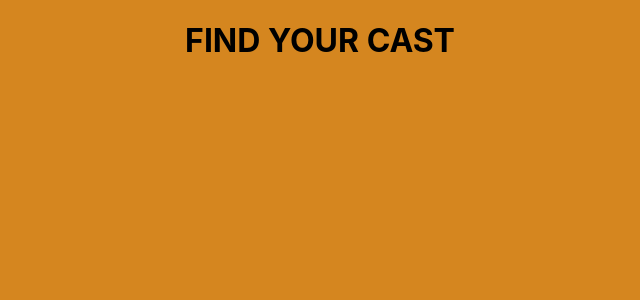
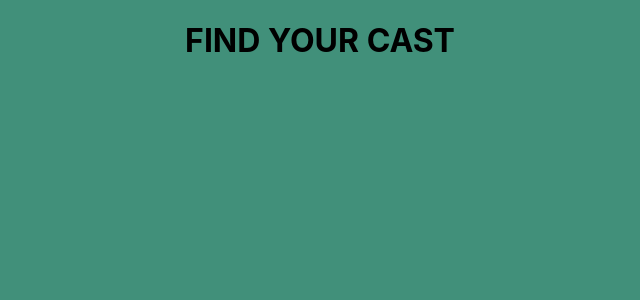
Before and after one commit to seldaerkilic/find-your-cast-app, a React (Create React App) app: page / in a window 1280 px wide. Shown: the top 300 px of the page, without its empty margins (320-960 px from the left). Built offline with nearby package versions, Linux system fonts and the light colour scheme.

Commit message:
first branch commit

```diff
--- a/src/App.css
+++ b/src/App.css
@@ -38,5 +38,5 @@
 }
 
 body {
-  background-color: rgb(213, 134, 31);
+  background-color: rgb(65, 144, 122);
 }
```
